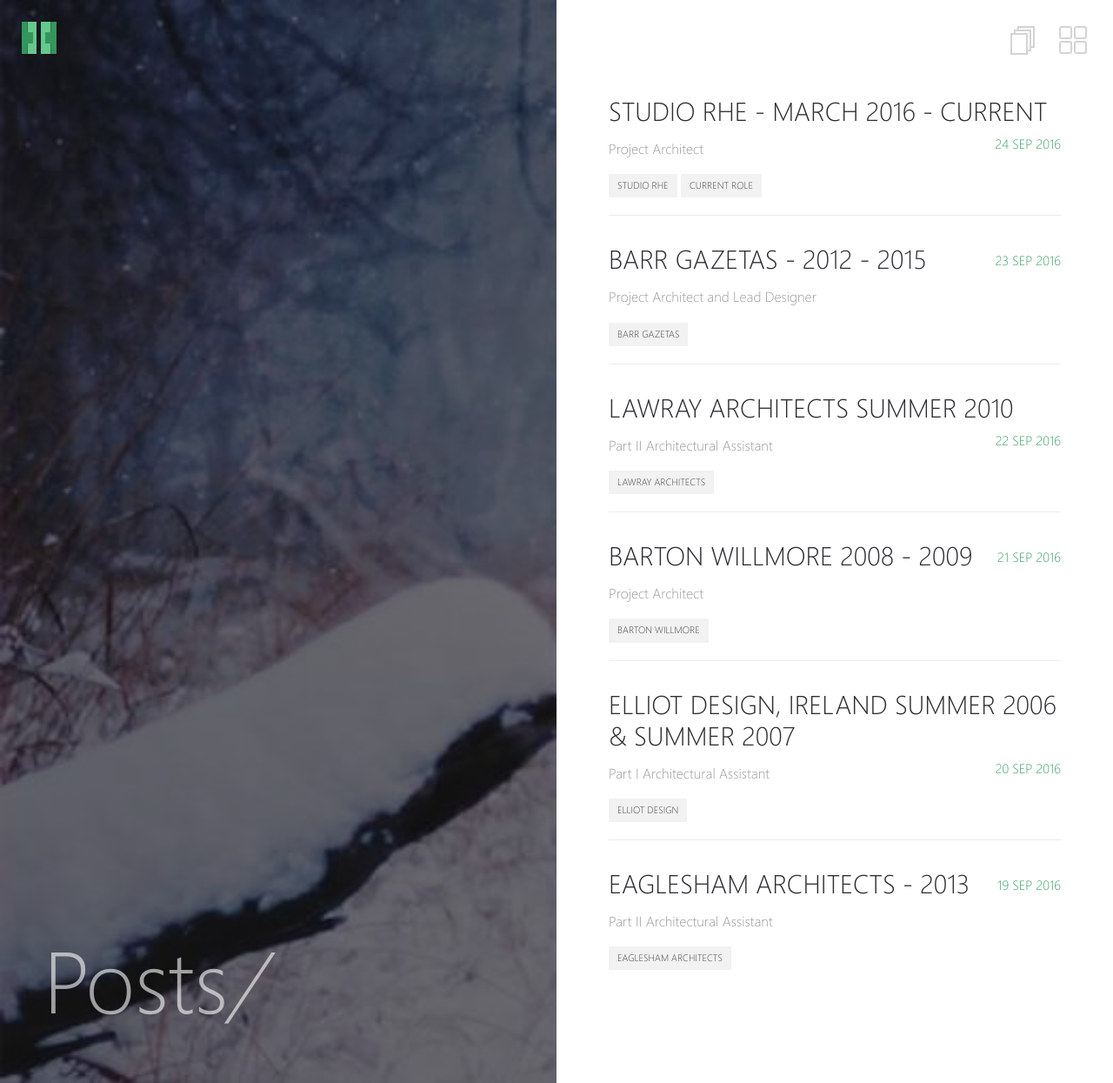
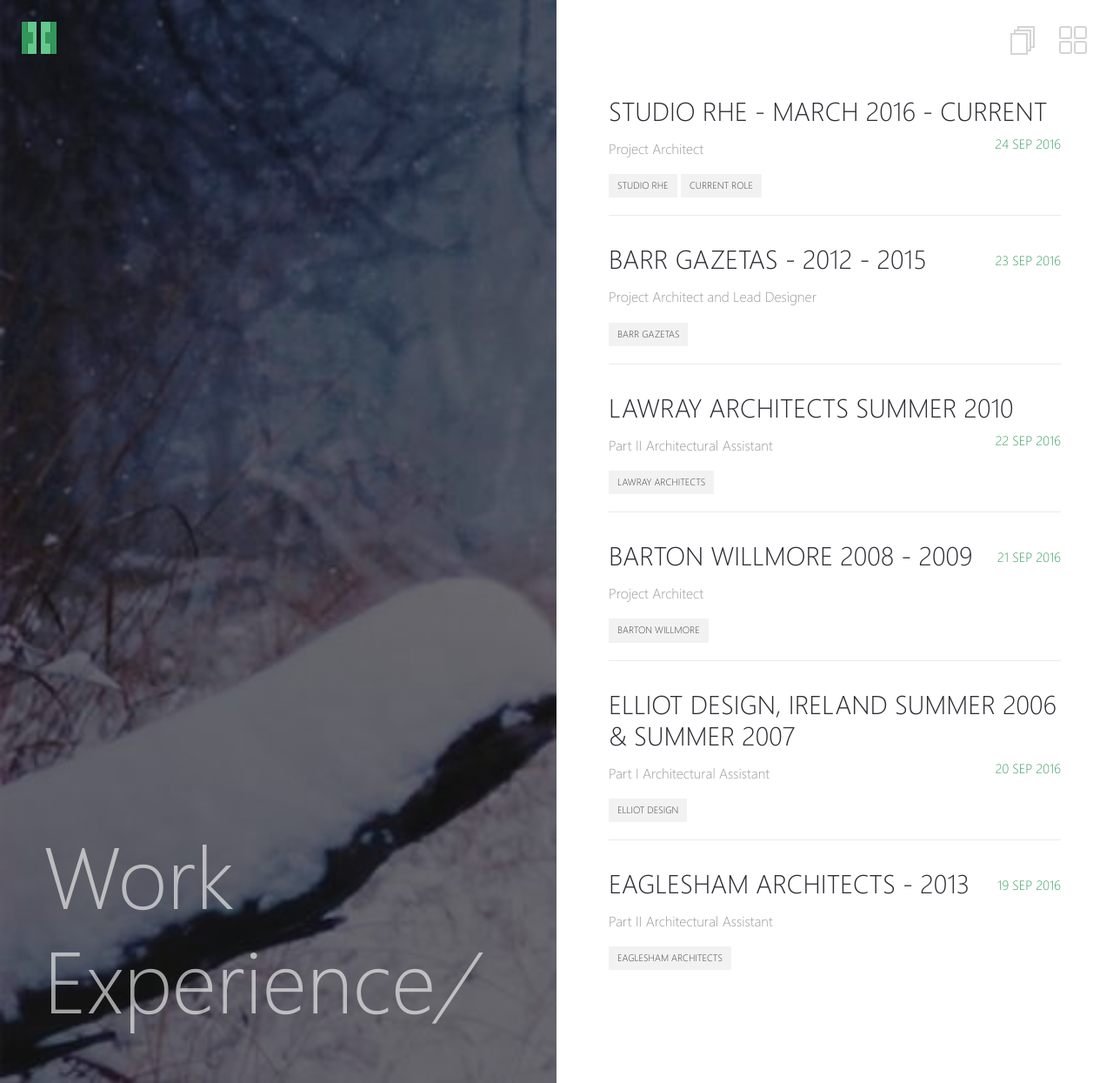
Before and after one commit to CarolineMurphy/carolinemurphy.github.io, a Jekyll site: the page built from _pages/posts.md, in a window 1280 px wide. Shown: the whole page at 87% size. Built offline with Jekyll 4.4.1, drawn with Linux system fonts in a browser that asks for light colours.

Commit message:
changing name from posts to work experience

```diff
--- a/_layouts/home.html
+++ b/_layouts/home.html
@@ -25,7 +25,7 @@ layout: compress
 
   <div class="block-right">
     <a href="{{ site.url }}/posts" title="posts" class="posts-menu-icon"></a>
-    <span class="posts-link">POSTS</span>
+    <span class="posts-link">Work Experience</span>
     <a title="project" class="projects-menu-icon">
       <span></span>
     </a>
--- a/_pages/posts.md
+++ b/_pages/posts.md
@@ -1,6 +1,6 @@
 ---
 layout: post-list
-title: Posts
-description: "List of posts"
+title: Work Experience
+description: "List of work experience"
 permalink: /posts.html
 ---
```
Also changed, not shown: 12 other files.
